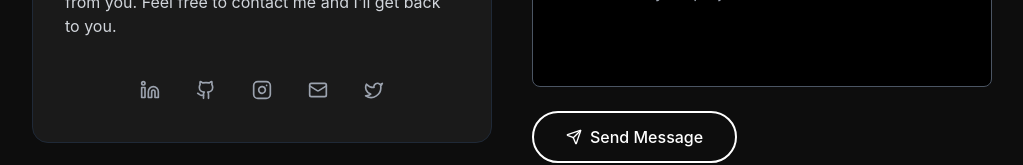
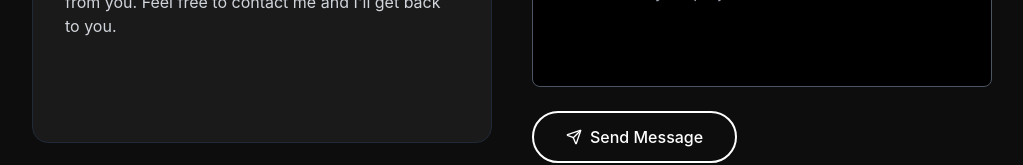
Before and after one commit to pg-gosavi/portfolio, a React (Create React App) app: page / in a window 1280 px wide. Shown: the part 5764-5929 px from the top of the page, without its empty margins (128-1151 px from the left). Built offline with nearby package versions, Linux system fonts and the light colour scheme.

Commit message:
update social links

```diff
--- a/src/components/ContactSection.js
+++ b/src/components/ContactSection.js
@@ -40,11 +40,10 @@ const ContactSection = () => {
   };
 
   const socialLinks = [
-    { name: 'LinkedIn', icon: <Linkedin className="w-5 h-5" />, url: 'https://linkedin.com/in/your-profile' },
-    { name: 'GitHub', icon: <Github className="w-5 h-5" />, url: 'https://github.com/your-profile' },
-    { name: 'Instagram', icon: <Instagram className="w-5 h-5" />, url: 'https://instagram.com/your-profile' },
-    { name: 'Email', icon: <Mail className="w-5 h-5" />, url: 'mailto:your.email@gmail.com' },
-    { name: 'Twitter', icon: <Twitter className="w-5 h-5" />, url: 'https://twitter.com/your-profile' }
+    { name: 'LINKEDIN', url: 'https://www.linkedin.com/in/parth-gosavi', label: 'LinkedIn Profile' },
+    { name: 'GITHUB', url: 'https://github.com/pg-gosavi', label: 'GitHub Profile' },
+    { name: 'INSTAGRAM', url: 'https://www.instagram.com/parthgosavi_11?igsh=MXMxODZwcnA4anNqbA==', label: 'Instagram Profile' },
+    { name: 'GMAIL', url: 'mailto:parth93.751@gmail.com', label: 'Email Contact' }
   ];
 
   return (
```
